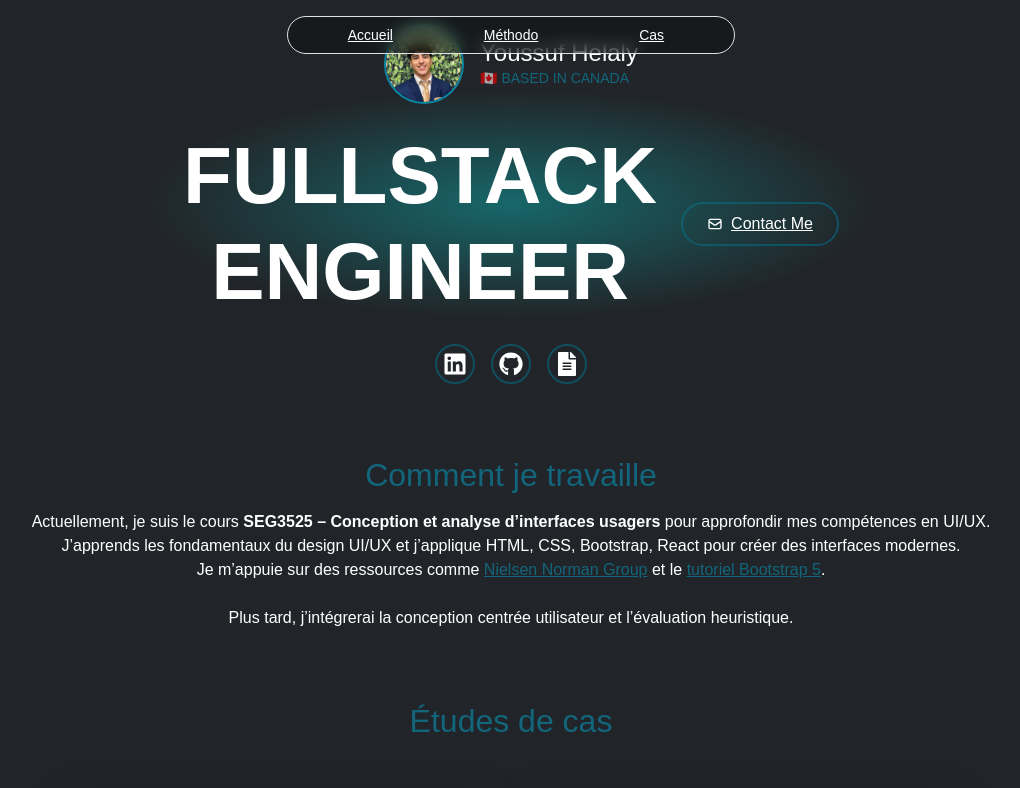
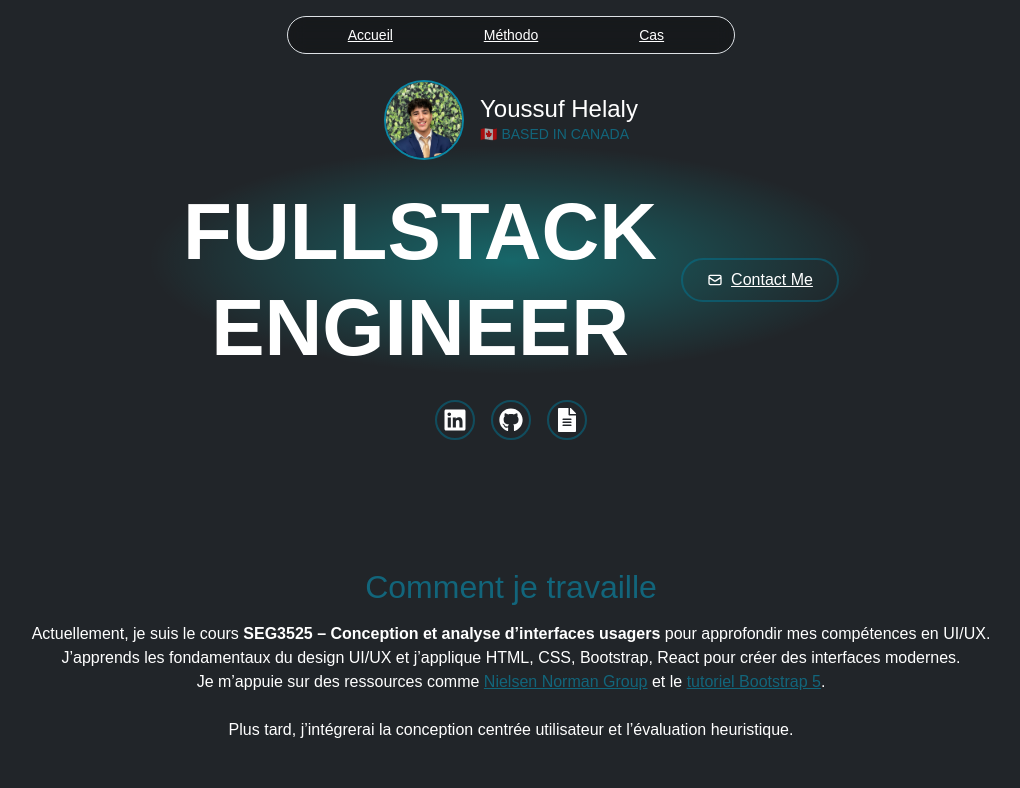
Before and after one commit to youssufhelaly/SEG-3525-Portfolio, a Next.js app: page / in a window 1280 px wide. Shown: the top 788 px of the page, without its empty margins (129-1149 px from the left). Built offline with nearby package versions, Linux system fonts and the light colour scheme.

Commit message:
home page doown

```diff
--- a/src/components/Hero.tsx
+++ b/src/components/Hero.tsx
@@ -8,7 +8,7 @@ import { HiOutlineMail } from "react-icons/hi";
 
 export default function Hero() {
   return (
-    <section id="hero" className="bg-dark text-white py-6 overflow-hidden">
+    <section id="hero" className="bg-dark text-white py-20 overflow-hidden">
       <div className="container d-flex flex-column justify-content-center align-items-center text-center position-relative">
         {/* Spotlight Overlay */}
         <div
```
